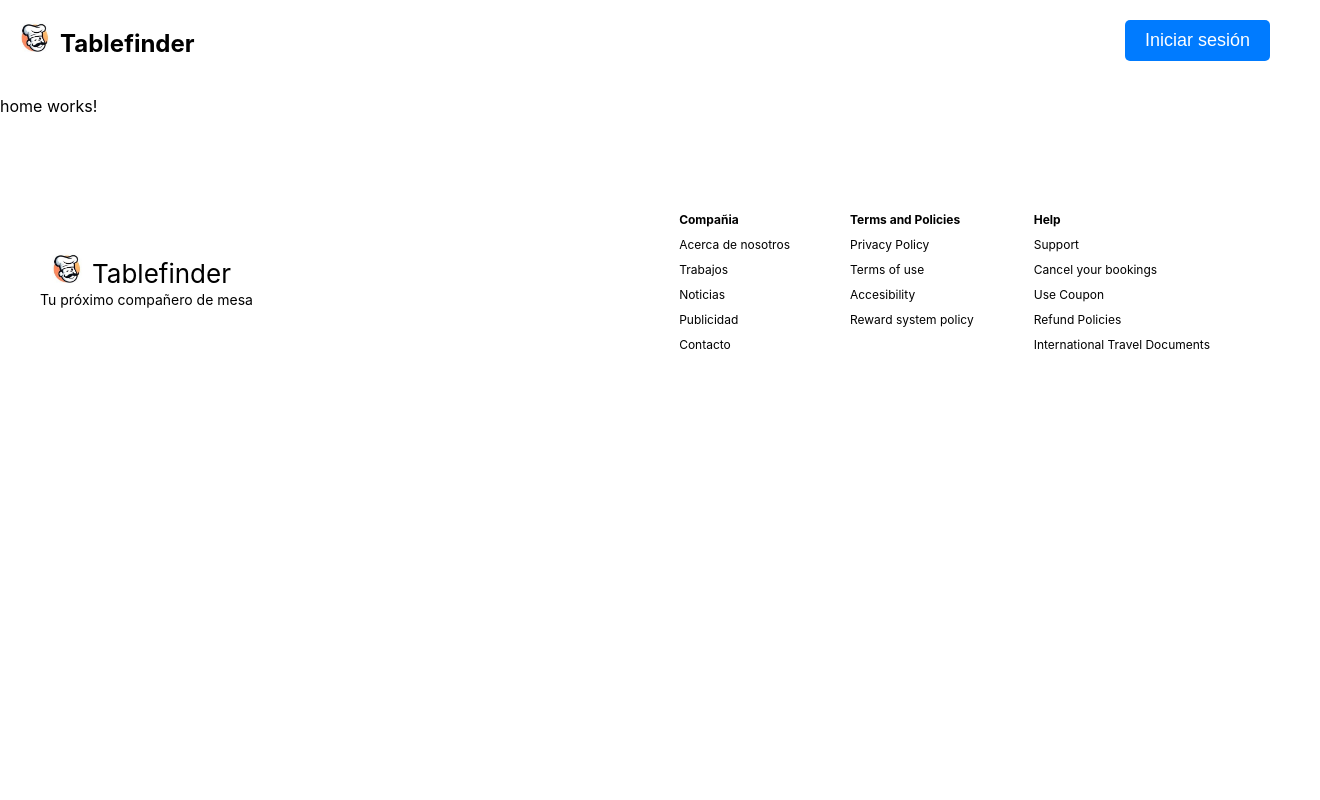
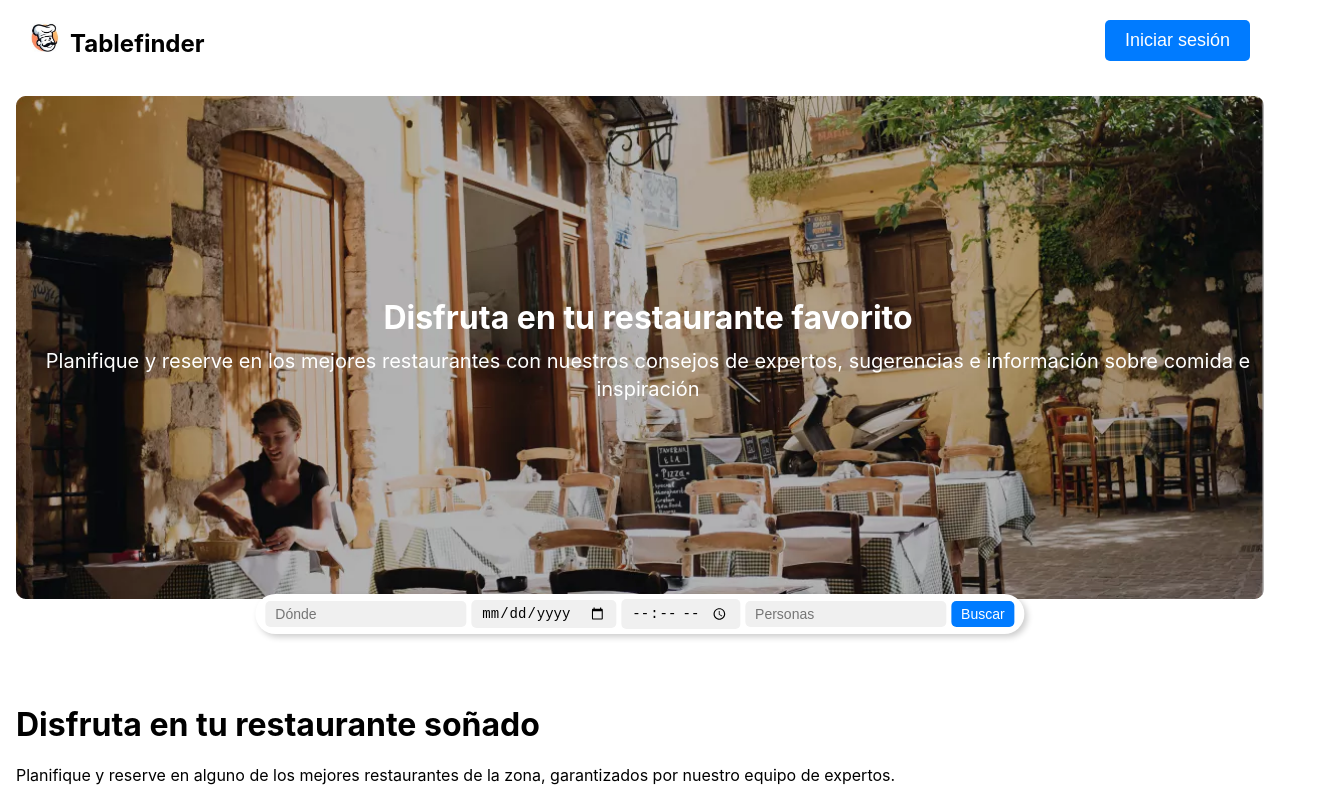
Before and after one commit to david12343564/tablefinder, an Angular app: page / in a window 1280 px wide. Shown: the top 800 px of the page, 1320 px wide, since content can reach past the window. Built offline with nearby package versions, Linux system fonts and the light colour scheme.

Commit message:
Agregué cosas a home, aun no está terminado

```diff
--- a/src/app/layouts/footer/footer.component.scss
+++ b/src/app/layouts/footer/footer.component.scss
@@ -1,6 +1,5 @@
 footer {
     background-color: #ffffff;
-    padding: 50px 0;
 }
 
 .footer-container {
--- a/src/app/layouts/nav/nav.component.scss
+++ b/src/app/layouts/nav/nav.component.scss
@@ -4,12 +4,12 @@ header {
     justify-content: space-between;
     align-items: center;
     height: 80px;
-    padding: 0 20px;
 }
 
 .logo img {
     width: 30px;
     height: 30px;
+    margin-left: 30px;
 }
 
 .logo span {
--- a/src/app/pages/home/home.component.html
+++ b/src/app/pages/home/home.component.html
@@ -1 +1,25 @@
-<p>home works!</p>
+<div class="img-container">
+    <img src="assets/home/home1.png" alt="home1" class="background-img" />
+    <div class="text-container">
+        <span class="text-img1">Disfruta en tu restaurante favorito</span>
+        <span class="text-img2">
+            Planifique y reserve en los mejores restaurantes con nuestros
+            consejos de expertos, sugerencias e información sobre comida e
+            inspiración
+        </span>
+    </div>
+    <div class="search-bar">
+        <input type="text" placeholder="Dónde" class="search-input" />
+        <input type="date" placeholder="Fecha" class="search-input" />
+        <input type="time" placeholder="Hora" class="search-input" />
+        <input type="number" placeholder="Personas" class="search-input" />
+        <button class="search-btn">Buscar</button>
+    </div>
+</div>
+<div>
+    <h1>Disfruta en tu restaurante soñado</h1>
+    <span>
+        Planifique y reserve en alguno de los mejores restaurantes de la zona, garantizados por nuestro equipo de
+        expertos.
+    </span>
+</div>
--- a/src/app/pages/home/home.component.scss
+++ b/src/app/pages/home/home.component.scss
@@ -0,0 +1,94 @@
+div {
+    padding: 1rem;
+}
+
+.img-container {
+    position: relative;
+}
+
+.background-img {
+    width: 100%;
+    height: auto;
+}
+
+.text-container {
+    position: absolute;
+    display: flex;
+    flex-direction: column;
+    justify-content: center;
+    align-items: center;
+    text-align: center;
+    color: rgba(255, 255, 255, 1);
+    font-family: 'SF Pro Display', sans-serif;
+    top: 50%;
+    transform: translateY(-50%);
+}
+
+.text-img1 {
+    font-size: 32px;
+    font-weight: 700;
+    margin-bottom: 10px;
+}
+
+.text-img2 {
+    font-size: 20px;
+    font-weight: 400;
+    line-height: 140%;
+}
+
+.search-bar {
+    display: flex;
+    justify-content: center;
+    align-items: center;
+    background-color: white;
+    border-radius: 25px;
+    padding: 5px 10px;
+    position: absolute;
+    bottom: -15px;
+    left: 50%;
+    transform: translateX(-50%);
+    z-index: 1;
+    box-shadow: 3px 3px 6px rgba(0, 0, 0, 0.2);
+}
+
+.search-input {
+    border: none;
+    border-radius: 5px;
+    padding: 5px 10px;
+    margin-right: 5px;
+    font-size: 14px;
+    background-color: #f0f0f0;
+
+    &:focus {
+        outline: none;
+    }
+}
+
+.search-btn {
+    background-color: #007bff;
+    color: white;
+    font-size: 14px;
+    padding: 5px 10px;
+    border: none;
+    border-radius: 5px;
+    cursor: pointer;
+
+    &:focus {
+        outline: none;
+    }
+}
+
+@media (max-width: 768px) {
+    .search-bar {
+        flex-direction: column;
+        padding: 10px;
+    }
+
+    .search-input {
+        margin-bottom: 5px;
+    }
+}
+
+h1 {
+    padding-top: 3rem;
+}
```
Also changed, not shown: src/assets/home/home1.png (added).
